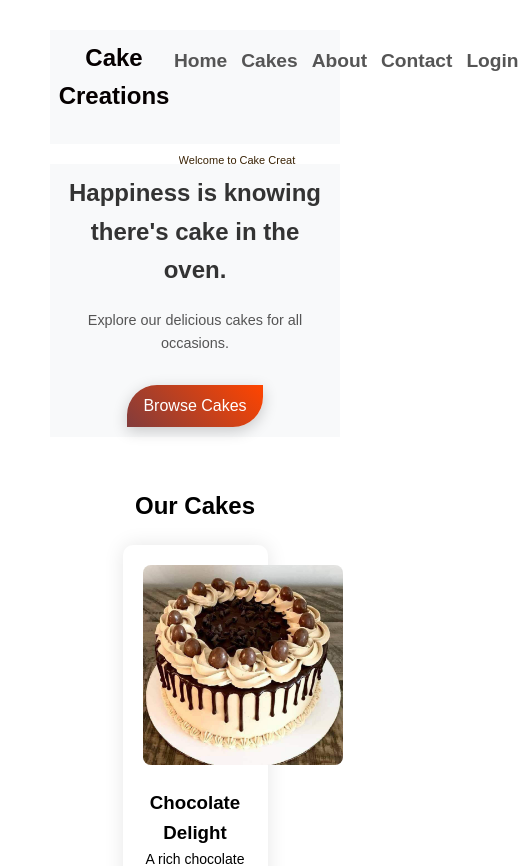
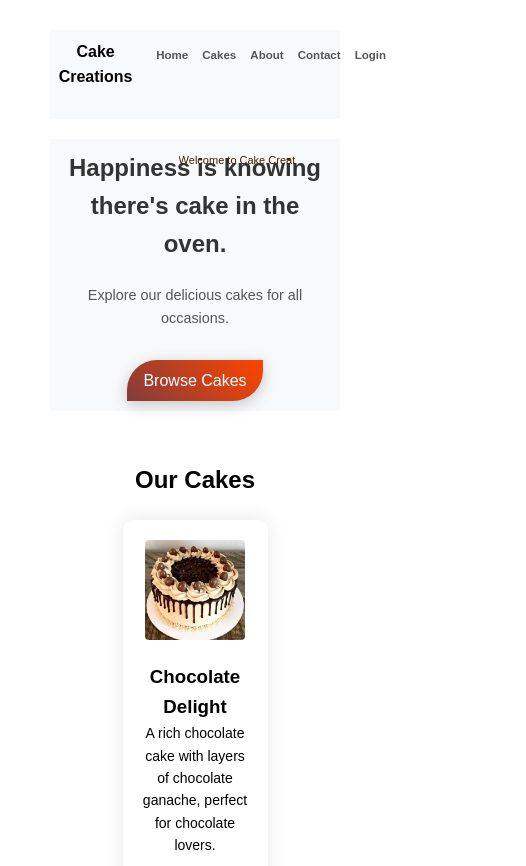
Before and after one commit to pranjalee30/cake, a React (Create React App) app: page / in a window 390 px wide. Shown: the top 866 px of the page, 526 px wide, since content can reach past the window. Built offline with nearby package versions, Linux system fonts and the light colour scheme.

Commit message:
changes media query for mobile

```diff
--- a/src/App.css
+++ b/src/App.css
@@ -268,7 +268,7 @@ main {
 @media (max-width: 768px) {
   .CompanyName {
     display: flex;
-    font-size: 150%;
+    font-size: 100%;
     padding-right: 30px;
   }
 
@@ -278,14 +278,20 @@ main {
   }
 
   .navigation ul li {
-    margin: 1px;
+    margin: 3px;
     padding: 2%;
+    font-size: 60%;
   }
 
   .cake {
     width: calc(50% - 40px); /* Display 2 cakes per row on smaller screens */
   }
-
+  .cake img {
+    width: 100px;
+    height: 100px;
+    object-fit: cover;
+    border-radius: 4px;
+  }
   .hero h1 {
     font-size: 150%;
   }
```
